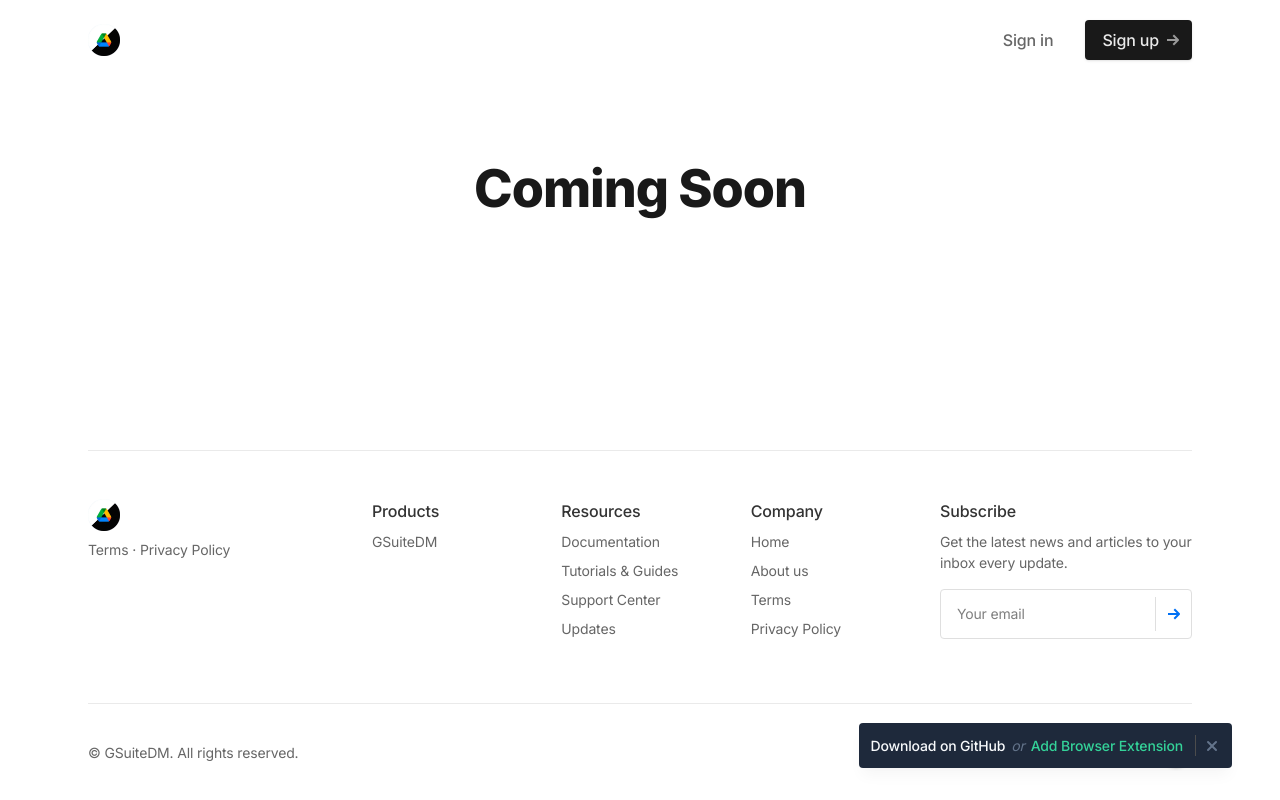
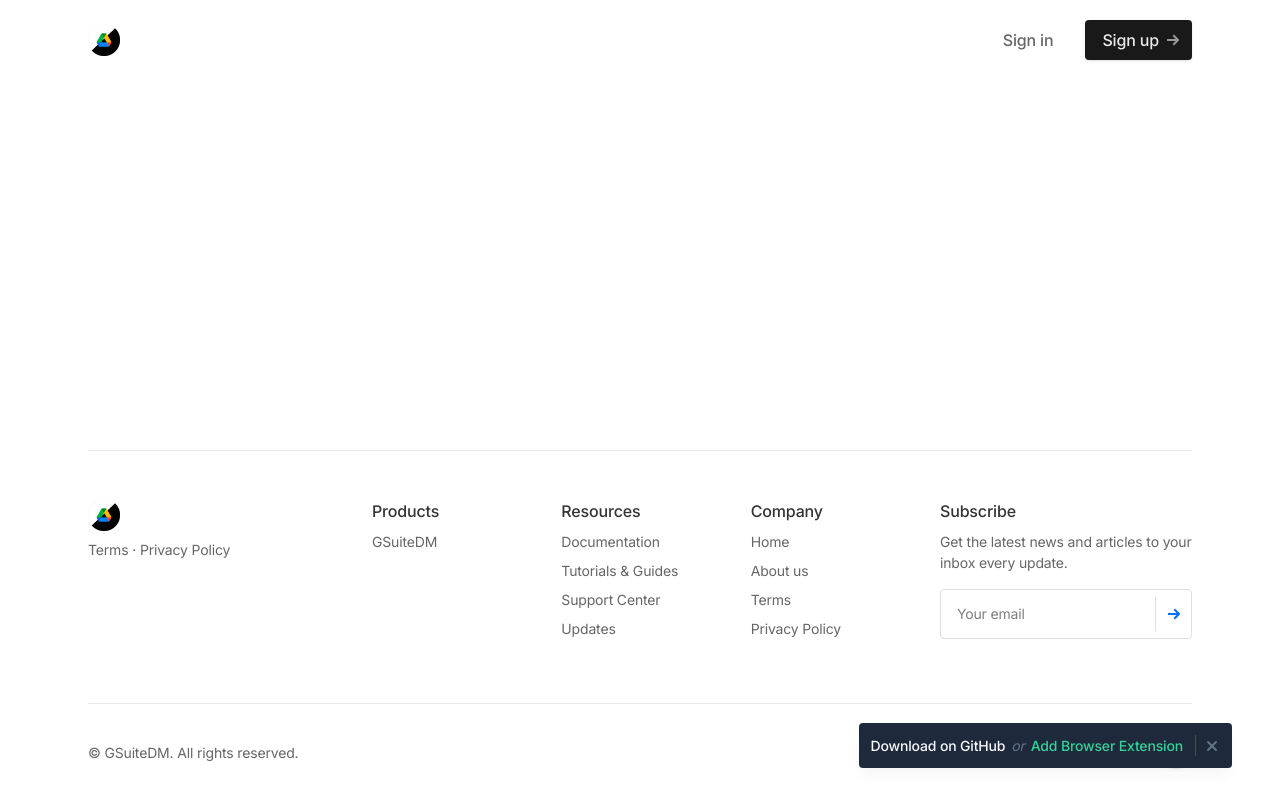
Before and after one commit to yestab335/GSuiteDM-Website, a Next.js app: page /gsuite in a window 1280 px wide. Built offline with nearby package versions, Linux system fonts and the light colour scheme.

Commit message:
Removed unused imports and added dynamic dark mode

```diff
--- a/app/(default)/gsuite/page.tsx
+++ b/app/(default)/gsuite/page.tsx
@@ -1,5 +1,3 @@
-// Imports
-
 export const metadata = {
   title: 'Add GSuiteDM - GSuiteDM',
   description: 'Created by Yasser Tabora',
@@ -8,14 +6,14 @@
 export default function Home() {
   return (
     <>
-      <section className="relative">
+      <section className="relative dark:bg-black-600 text-white">
         <div className="max-w-6xl mx-auto px-4 sm:px-6">
-          {/* About Us Content */}
+          {/* Page content */}
           <div className="pt-32 pb-12 md:pt-40 md:pb-20">
-            {/* Section Header */}
+            {/* Section header */}
             <div className="text-center pb-12 md:pb-16">
               <h1
-                className="text-5xl md:text6xl font-extrabold leading-tighter tracking-tighter mb-4"
+                className="text-5xl md:text6xl font-extrabold leading-tighter tracking-tighter mb-4 dark:text-white"
                 data-aos="zoom-y-out"
               >
                 Coming Soon
```
